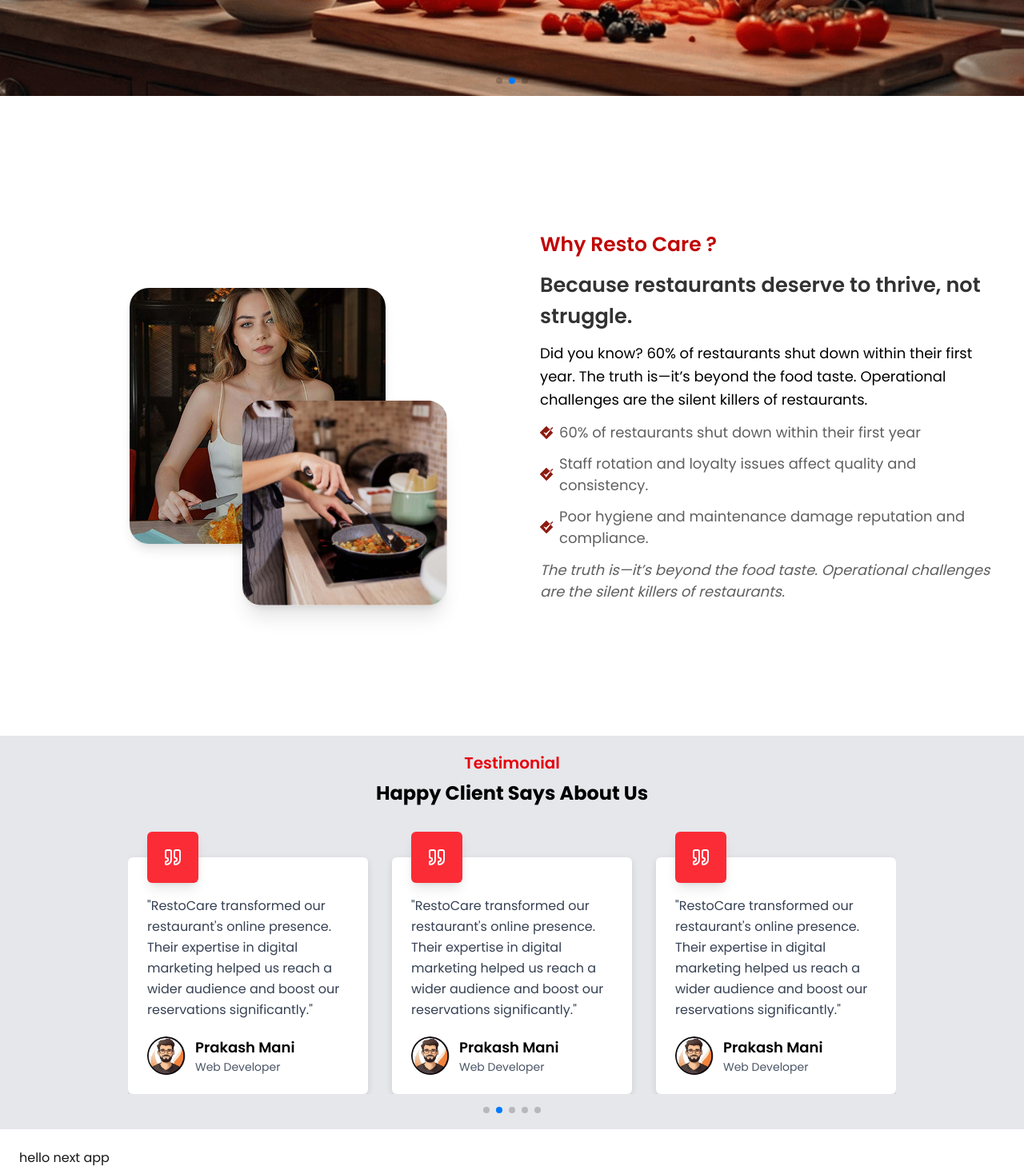
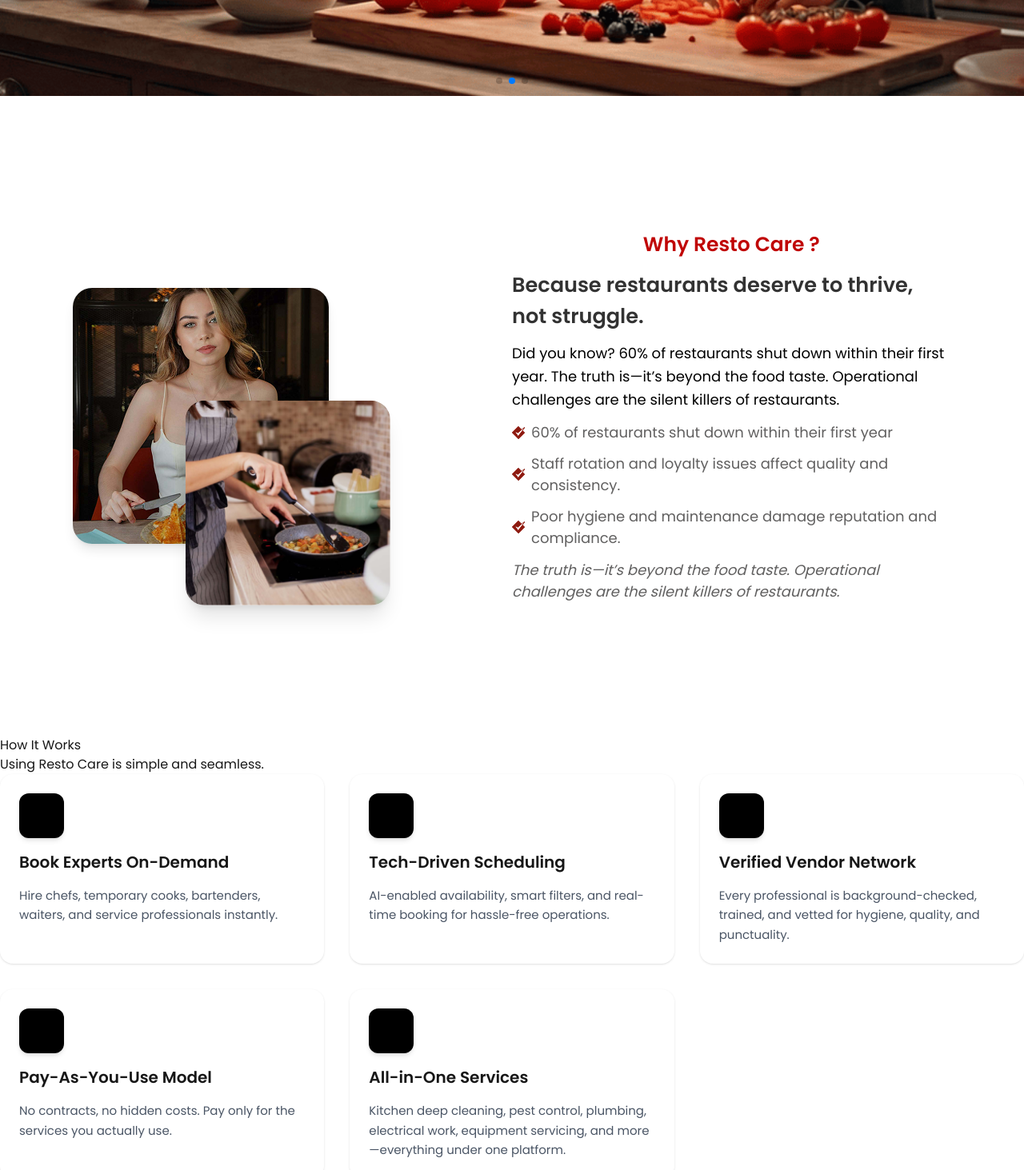
Before and after one commit to prem3892/restocare, a Next.js app: page / in a window 1280 px wide. Shown: the part 680-2143 px from the top of the page at 80% size. Built offline with nearby package versions, Linux system fonts and the light colour scheme.

Commit message:
fixed layout of why resto care

```diff
--- a/app/page.tsx
+++ b/app/page.tsx
@@ -2,6 +2,7 @@
 import { Carousel } from '../components/carousel';
 import { Navbar } from '../components/header';
 import { WhyRestoCare } from '@/components/whyrestocare';
+import { HowItWorks } from '@/components/howitworks';
 
 export default function Home() {
   return (
@@ -11,6 +12,7 @@
       {/* </nav> */}
       <Carousel />
       <WhyRestoCare />
+      <HowItWorks />
       <Testimonial />
       <div className="p-6">hello next app</div>
     </>
--- /dev/null
+++ b/components/howitworks.tsx
@@ -0,0 +1,31 @@
+import { Typography } from '@/typography/typography';
+import { HowItWorksData } from '@/variant/howitworks.variant';
+
+export const HowItWorks = () => {
+  return (
+    <section>
+      <header>
+        <Typography text={HowItWorksData.heading} element="h2" />
+        <Typography text={HowItWorksData.subHeading} element="h4" />
+      </header>
+      <article className="grid grid-cols-1 sm:grid-cols-2 lg:grid-cols-3 gap-8">
+        {HowItWorksData.process.map((item, idx) => (
+          <div
+            key={idx}
+            className="rounded-2xl p-6 shadow-sm hover:shadow-md transition-all bg-white"
+          >
+            <div className="flex flex-col items-start gap-4">
+              <div className="w-14 h-14 flex items-center justify-center rounded-xl bg-black text-white shadow-md">
+                {/* <Image src={item.icon} alt={item.title} className="w-8 h-8" /> */}
+              </div>
+
+              <h3 className="text-xl font-semibold">{item.processTitle}</h3>
+
+              <p className="text-[15px] text-gray-600 leading-relaxed">{item.processInfo}</p>
+            </div>
+          </div>
+        ))}
+      </article>
+    </section>
+  );
+};
--- a/components/whyrestocare.tsx
+++ b/components/whyrestocare.tsx
@@ -8,11 +8,12 @@
 export const WhyRestoCare = () => {
   return (
     <section
-      className="flex min-h-screen sm:flex-row flex-col gap-[clamp(70px,2vw,24px)] p-[clamp(12px,3vw,40px)]
+      className="flex min-h-screen sm:flex-row flex-col
+      justify-center items-center
     bg-white
     "
     >
-      <div className="why-resto-left flex-1 flex justify-center items-center">
+      <div className="why-resto-left flex-1 flex justify-start items-center max-w-3/7">
         <div className="flex flex-col gap-[clamp(8px,2vw,24px)] relative w-fit h-fit">
           <Image
             src={whyrestoimg1}
@@ -33,11 +34,7 @@
         </div>
       </div>
 
-      <div
-        className="why-resto-right flex flex-1 flex-col gap-[clamp(8px,1vw,24px)]
-      justify-center
-      "
-      >
+      <div className="why-resto-right max-w-3/7 flex flex-1 flex-col gap-[clamp(8px,1vw,24px)] justify-center items-center">
         <Typography
           text={WhyRestoCareData.heading}
           element="h2"
--- /dev/null
+++ b/types/howitworks.type.ts
@@ -0,0 +1,8 @@
+export interface HowItWorksType {
+  heading: string;
+  subHeading: string;
+  process: {
+    processTitle: string;
+    processInfo: string;
+  }[];
+}
--- /dev/null
+++ b/variant/howitworks.variant.ts
@@ -0,0 +1,32 @@
+import { HowItWorksType } from '@/types/howitworks.type';
+
+export const HowItWorksData: HowItWorksType = {
+  heading: 'How It Works',
+  subHeading: 'Using Resto Care is simple and seamless.',
+  process: [
+    {
+      processTitle: 'Book Experts On-Demand',
+      processInfo:
+        'Hire chefs, temporary cooks, bartenders, waiters, and service professionals instantly.',
+    },
+    {
+      processTitle: 'Tech-Driven Scheduling',
+      processInfo:
+        'AI-enabled availability, smart filters, and real-time booking for hassle-free operations.',
+    },
+    {
+      processTitle: 'Verified Vendor Network',
+      processInfo:
+        'Every professional is background-checked, trained, and vetted for hygiene, quality, and punctuality.',
+    },
+    {
+      processTitle: 'Pay-As-You-Use Model',
+      processInfo: 'No contracts, no hidden costs. Pay only for the services you actually use.',
+    },
+    {
+      processTitle: 'All-in-One Services',
+      processInfo:
+        'Kitchen deep cleaning, pest control, plumbing, electrical work, equipment servicing, and more—everything under one platform.',
+    },
+  ],
+};
```
